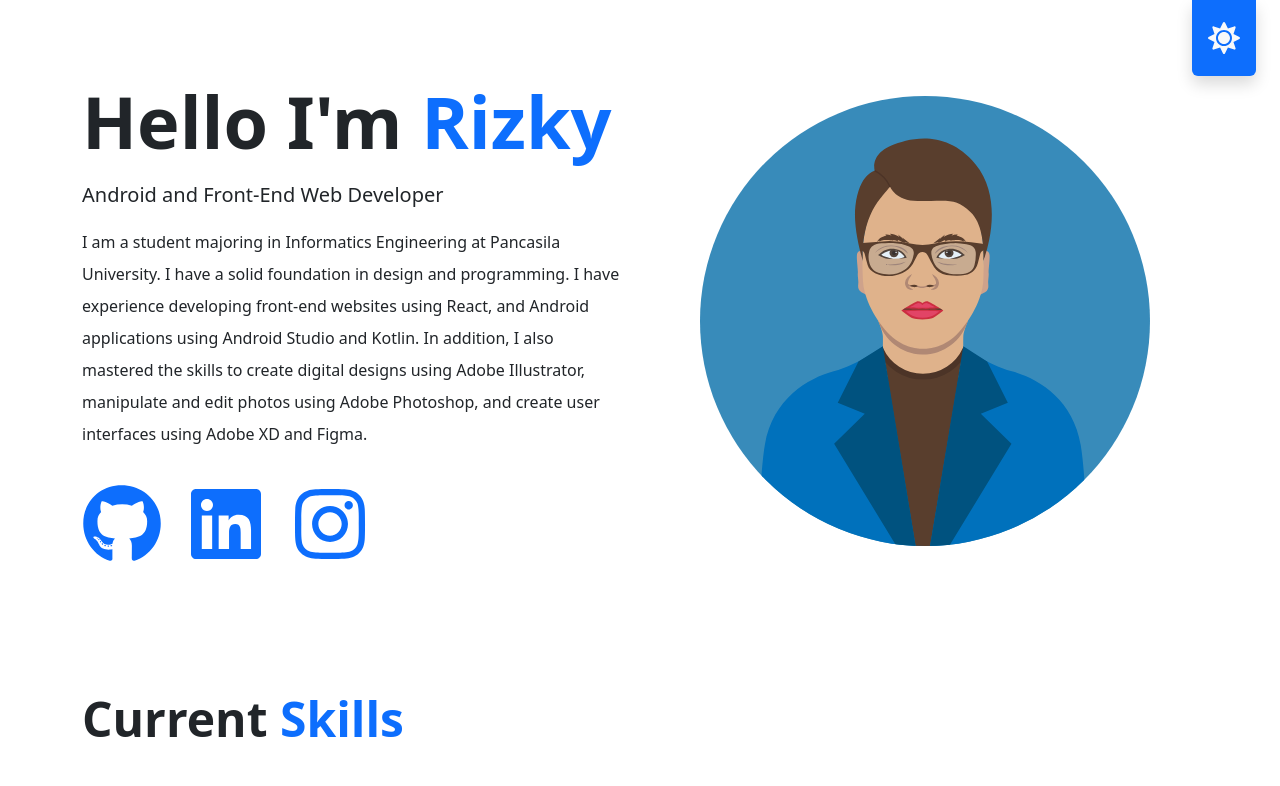
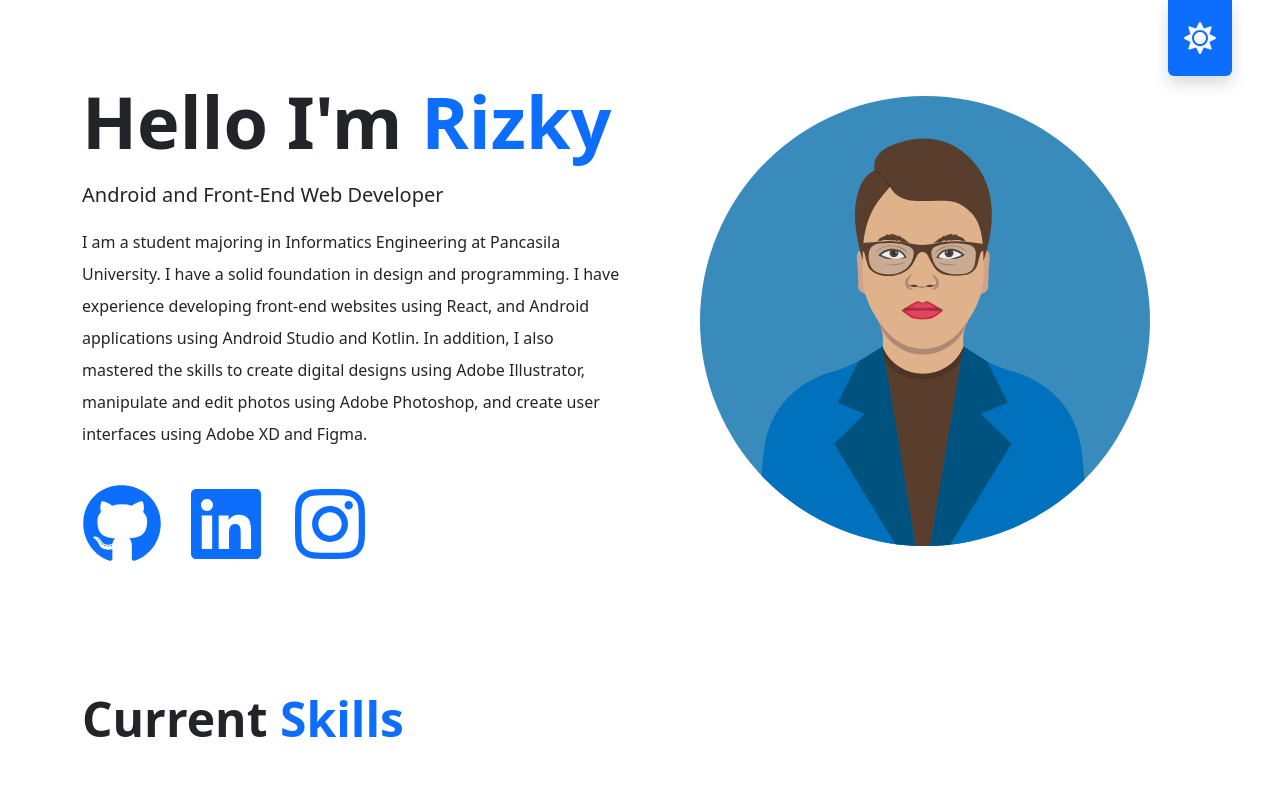
Before and after one commit to rizfadh/portfolio, a React (Vite) app: page / in a window 1280 px wide. Shown: the top 786 px of the page. Built offline with nearby package versions, Linux system fonts and the light colour scheme.

Commit message:
Some minor change

```diff
--- a/src/components/DarkModeButton.jsx
+++ b/src/components/DarkModeButton.jsx
@@ -2,7 +2,7 @@ import { FaSun, FaMoon } from "react-icons/fa"
 
 export default function DarkModeButton({ darkModeValue, darkModeChange }) {
     return (
-        <div className="position-fixed z-3 bg-primary top-0 end-0 me-4 rounded-bottom-2 py-3 px-1 shadow">
+        <div className="position-fixed z-3 bg-primary top-0 end-0 me-5 rounded-bottom-2 py-3 px-1 shadow">
             <button
                 type="button"
                 className="d-flex btn text-light border-0 fs-2"
```
